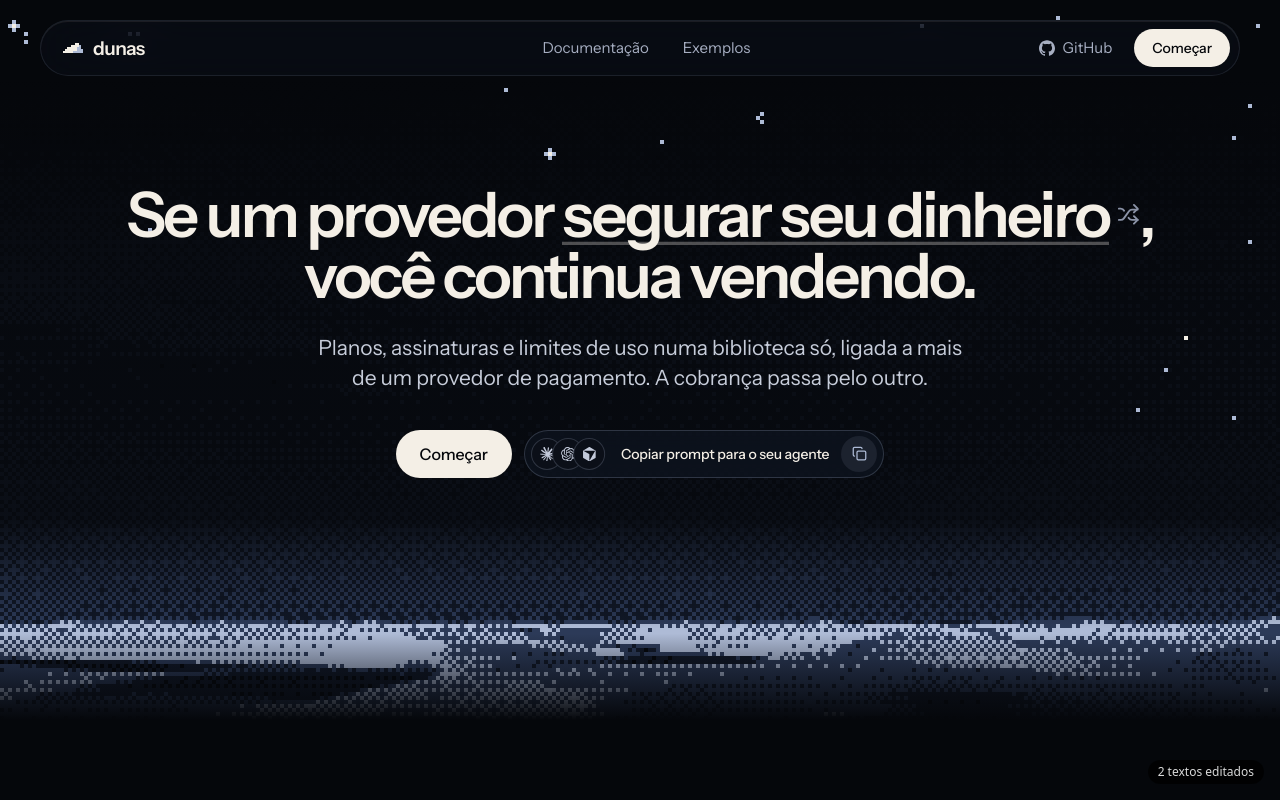
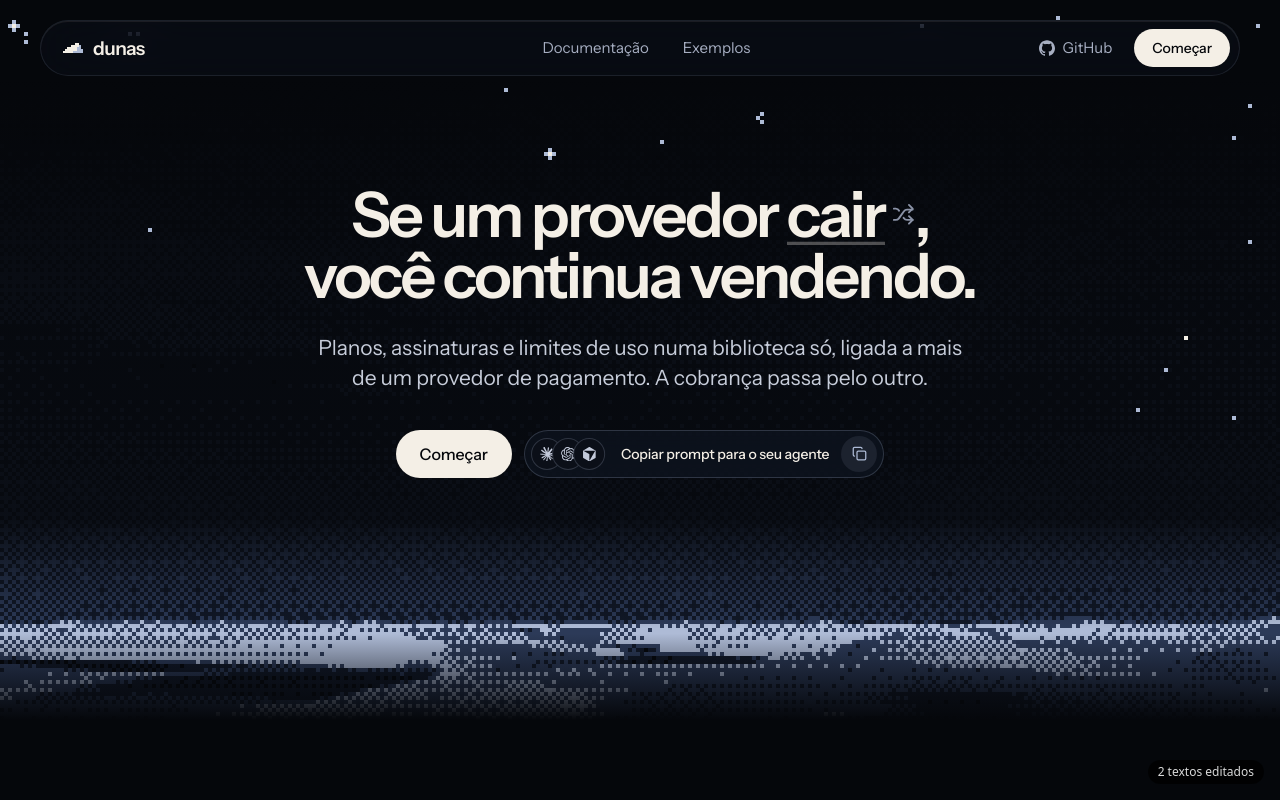
Before and after one commit to ThallesP/dunas, a Next.js app in the folder website/: page / in a window 1280 px wide. Shown: the top 800 px of the page. Built offline with nearby package versions, Linux system fonts and the light colour scheme.

Commit message:
Keep the hero reason still until clicked
The word no longer cycles on a timer; it only swaps when clicked.

Co-Authored-By: Claude Opus 5.5 <noreply@anthropic.com>

```diff
--- a/website/app/(home)/hero/hero-title.tsx
+++ b/website/app/(home)/hero/hero-title.tsx
@@ -1,34 +1,22 @@
 "use client"
 
-import { useEffect, useState } from "react"
+import { useState } from "react"
 import { ShuffleIcon } from "@/components/icons/shuffle-icon"
-import { prefersReducedMotion } from "@/lib/dither"
 import styles from "./hero.module.css"
 
 const reasons = ["cair", "bloquear sua conta", "segurar seu dinheiro", "subir a taxa"]
 
 export function HeroTitle() {
   const [swapCount, setSwapCount] = useState(0)
-  const [isPaused, setIsPaused] = useState(false)
   const activeIndex = swapCount % reasons.length
   const hasSwapped = swapCount > 0
-
-  useEffect(() => {
-    if (isPaused || prefersReducedMotion()) return
-    const timer = setTimeout(() => setSwapCount(swapCount + 1), 2_400)
-    return () => clearTimeout(timer)
-  }, [isPaused, swapCount])
 
   function handleSwap() {
     setSwapCount((count) => count + 1)
   }
 
   return (
-    <h1
-      className={styles.title}
-      onPointerEnter={() => setIsPaused(true)}
-      onPointerLeave={() => setIsPaused(false)}
-    >
+    <h1 className={styles.title}>
       {reasons.map((reason, index) => (
         <span
           key={reason}
```
